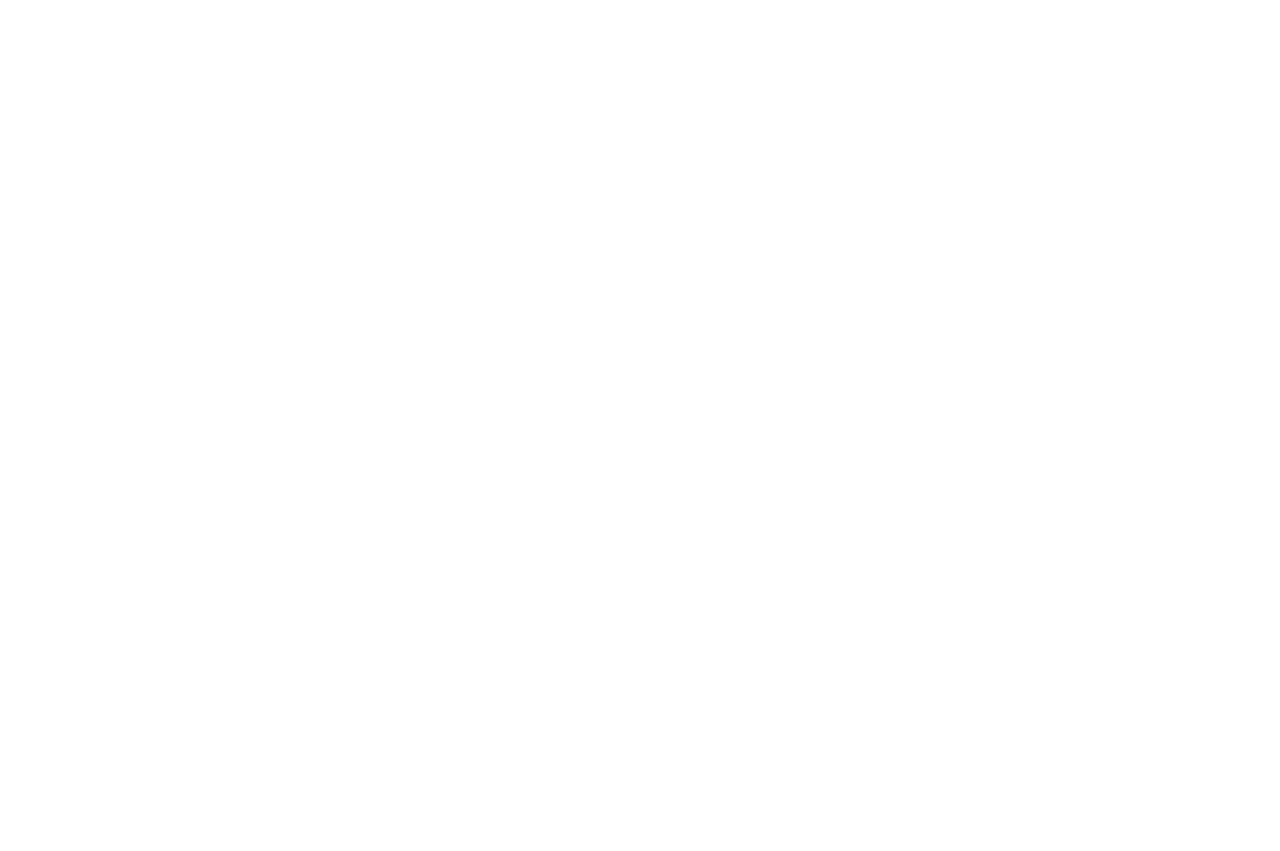
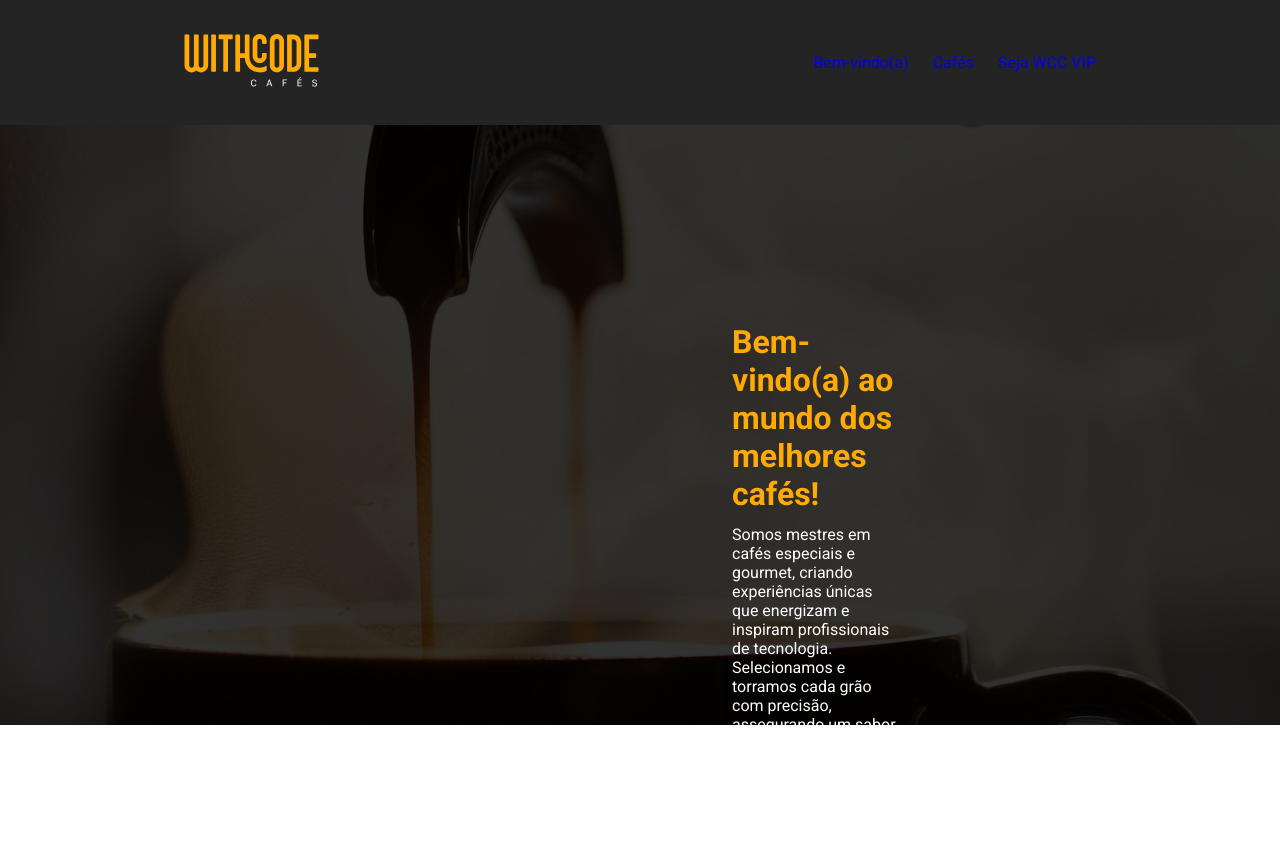
Before and after one commit to juliannalencar/withcode_web, a plain HTML site: page index.html in a window 1280 px wide. Before the commit the page ends 800 px from the top, so only its background shows below. Drawn offline with Linux system fonts and the light colour scheme.

Commit message:
feat: add header and 'Bem Vindo(a)' section

```diff
--- a/index.html
+++ b/index.html
@@ -1,13 +1,42 @@
 <!DOCTYPE html>
 <html lang="pt-BR">
 <head>
+  <link rel="preconnect" href="https://fonts.googleapis.com">
+  <link rel="preconnect" href="https://fonts.gstatic.com" crossorigin>
+
   <meta charset="UTF-8">
   <meta name="viewport" content="width=device-width, initial-scale=1.0">
   <title>WithCode Cafés</title>
 
+  <link href="https://fonts.googleapis.com/css2?family=Roboto:wght@100;300;400;500;700;900&display=swap" rel="stylesheet">
+
   <link rel="stylesheet" href="style.css">
 </head>
 <body>
+  <header>
+    <div class="header-container">
+      <div class="logo">
+        <img src="./assets/logo-cafe.svg" alt="logo withcode cafés">
+      </div>
+      <nav>
+        <ul class="nav-menu">
+          <li><a href="#bem-vindo">Bem-vindo(a)</a></li>
+          <li><a href="#cafes">Cafés</a></li>
+          <li><a href="#vip">Seja WCC VIP</a></li>
+        </ul>
+      </nav>
+    </div>
+  </header>
+
+  <main>
+    <section id="bem-vindo">
+      <div class="bem-vindo-container">
+        <h1>Bem-vindo(a) ao mundo dos melhores cafés!</h1>
+        <p>Somos mestres em cafés especiais e gourmet, criando experiências únicas que energizam e inspiram profissionais de tecnologia. Selecionamos e torramos cada grão com precisão, assegurando um sabor inigualável que proporciona a vitalidade necessária para enfrentar o dia com intensidade e criatividade.</p>
+      </div>
+    </section>
+  </main>
+
 
 </body>
 </html>
--- a/style.css
+++ b/style.css
@@ -0,0 +1,77 @@
+/* Reset básico */
+* {
+  margin: 0;
+  padding: 0;
+  box-sizing: border-box;
+
+  -webkit-font-smoothing: antialiased;
+  -moz-osx-font-smoothing: grayscale;
+}
+
+body {
+  font-family: 'Roboto', sans-serif;
+  color: #1E1E1E;
+}
+
+/* Cabeçalho e Navegação */
+header {
+  background: #242424;
+  padding: 34px 184px;
+}
+
+.header-container {
+  display: flex;
+  align-items: center;
+  justify-content: space-between;
+}
+
+.nav-menu {
+  list-style: none;
+  display: flex;
+}
+
+.nav-menu li {
+  margin-left: 24px;
+}
+
+.nav-menu a {
+  text-decoration: none;
+  font-size: 16px;
+
+}
+
+.nav-menu a:target , .nav-menu a:hover {
+  font-weight: 700;
+}
+
+.nav-menu a:visited, .nav-menu a:active {
+  color: #FFF;
+}
+
+/* Seção "Bem-vindo(a)" */
+#bem-vindo {
+  background-image: url(./assets/bemvindo.png);
+  background-size: cover;
+  background-repeat: no-repeat;
+  background-color: #242424; /* Cor de fundo para o caso de a imagem não carregar */
+
+  height: 600px
+}
+
+.bem-vindo-container {
+  padding: 198px 380px 198px 732px;
+}
+
+#bem-vindo h1 {
+  color: #FFAA06;
+  font-size: 32px;
+  line-height: 38px;
+  font-weight: 700;
+}
+
+#bem-vindo p {
+  color: #FFF;
+  font-size: 16px;
+  line-height: 19px;
+  margin-top: 12px;
+}
```
Also changed, not shown: assets/cafes/blend-dev.png (added), assets/cafes/compilador.png (added), assets/cafes/debug-especial.png (added), assets/cafes/espresso-especial.png (added), assets/cafes/framework.png (added), assets/cafes/nuvem.png (added), assets/cafes/performance.png (added), assets/cafes/script.png (added), assets/cafes/security.png (added), assets/logo-cafe.png (deleted).
